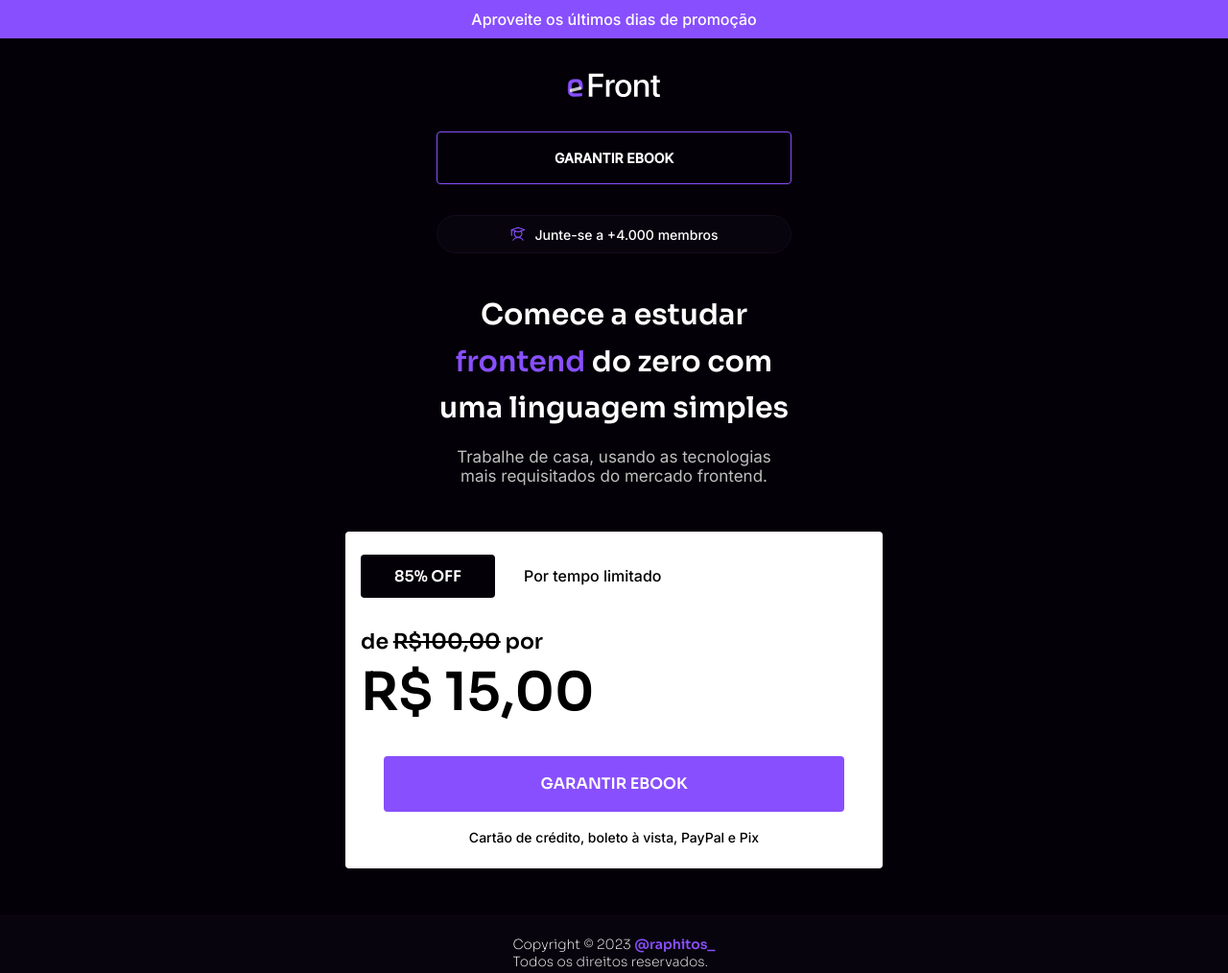
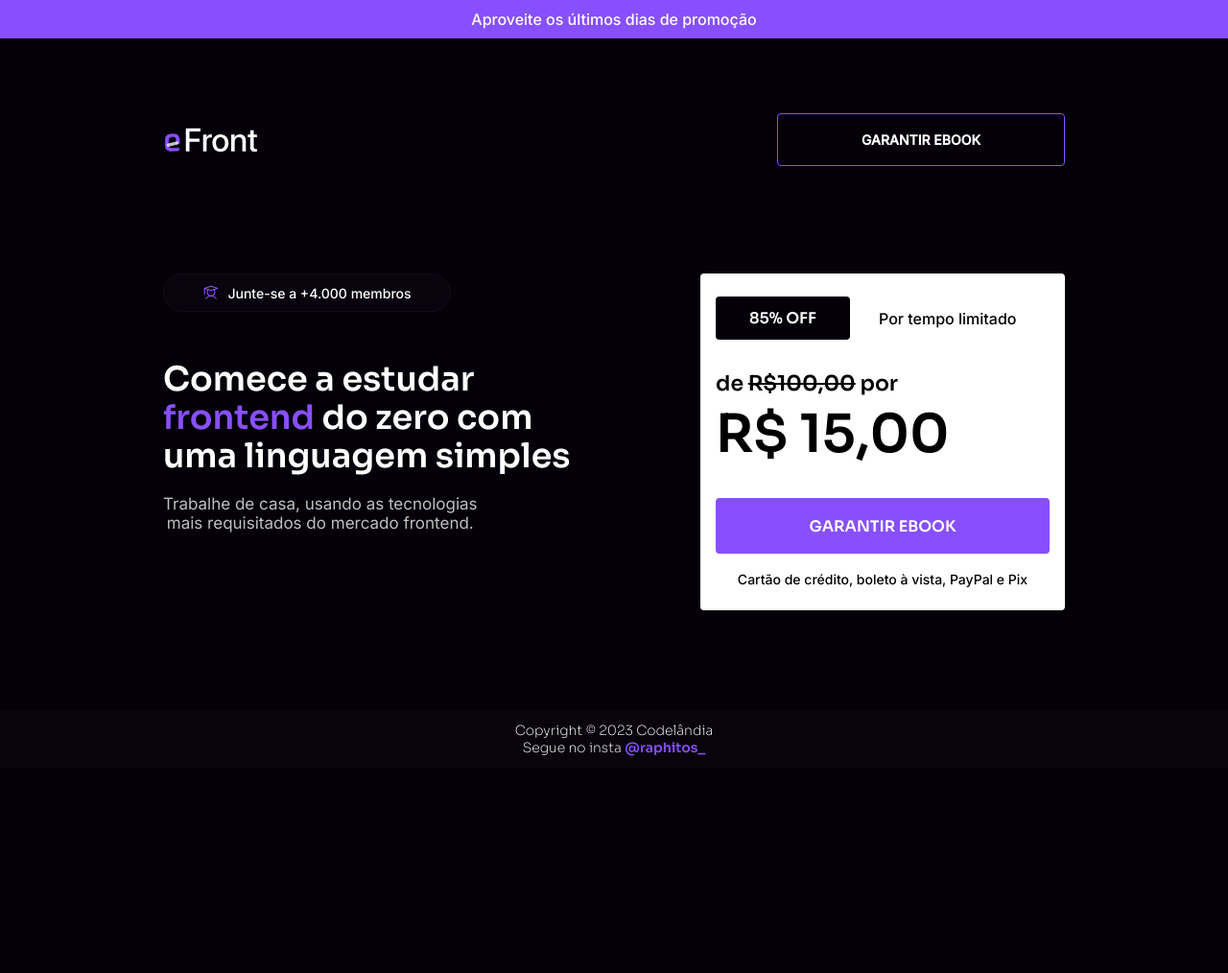
Before and after one commit to RaphaelMelo1/projectLogin, a plain HTML site: page index.html in a window 1280 px wide. Shown: the whole page at 96% size. After the commit the page ends 800 px from the top, so only its background shows below. Drawn offline with Linux system fonts and the light colour scheme.

Commit message:
update laptop layout

```diff
--- a/index.html
+++ b/index.html
@@ -21,9 +21,14 @@
 
   <main>
 
+    <div class="desktop-top-main">
       <img src="./logo.svg" alt="Logo eFront" id="eFrontLogo">
 
       <a href="https://instagram.com/raphitos_" target="_blank" id="firstButton">garantir ebook</a>
+    </div>
+
+    <div class="middle-main">
+      <div class="middle-left-main">
 
         <div id="students">
             <img src="./student.svg" alt="Ícone de um estudante">
@@ -34,6 +39,9 @@
 
         <p id="secondParagraph">Trabalhe de casa, usando as tecnologias <br> mais requisitados do mercado frontend.</p>
 
+      </div>
+
+
         <div class="card">
 
           <div class="top-card">
@@ -41,7 +49,7 @@
             <span id="time">Por tempo limitado</span>
           </div>
 
-        <span id="firstPrice">de <span>R$100,00</span> por</span>
+            <span id="firstPrice">de  <span>R$100,00</span> por</span>
             <span id="secondPrice">R$ 15,00</span>
 
             <a href="https://instagram.com/raphitos_" id="secondButton" target="_blank">garantir ebook</a>
@@ -52,10 +60,11 @@
 
         </div>
 
+    </div>
   </main>
 
     <footer>
-      <p>Copyright © 2023 <span id="instagram">@raphitos_</span><br> Todos os direitos reservados.</p>
+      <p>Copyright © 2023 Codelândia<br>Segue no insta <a href="https://instagram.com/raphitos_" id="instagram" target="_blank">@raphitos_</a></p>
     </footer>
 
 
--- a/style.css
+++ b/style.css
@@ -7,16 +7,21 @@
   font-size: 62.5%;
 
   --purple-color: #884FFE;
+  --purple-color-hover: #7d43f1;
   --black-color: #030007;
   --blackTwo-color: #08040D;
   --gray-color: #BFBFBF;
   --border-students: #130B1D;
 }
 
+html {
+  overflow-y: hidden;
+}
+
 body {
   background: var(--black-color);
   color: #fff;
-
+  height: 100vh;
   position: relative;
 }
 
@@ -52,11 +57,17 @@ main {
   align-items: center;
   margin: 3.2rem 2rem 0 2rem;
 }
+.desktop-top-main {
+  display: flex;
+  flex-direction: column;
+  align-items: center;
+  width: 100%;
+}
 #eFrontLogo {
   width: clamp(6.8rem, 2rem + 15vw, 10rem);
   margin-bottom: 3.2rem;
 }
-main #firstButton {
+#firstButton {
   width: 100%;
   max-width: 37rem;
   height: clamp(3.5rem, 3.5rem + 2vw, 5.5rem);
@@ -71,6 +82,10 @@ main #firstButton {
   place-content: center;
   font-size: 1.4rem;
   margin-bottom: 3.2rem;
+}
+.middle-page {
+  display: flex;
+  flex-direction: column;
 }
 #students {
   width: 100%; /*colocar clamp*/
@@ -96,7 +111,7 @@ main #firstButton {
 #firstParagraph {
   text-align: center;
   font-size: clamp(2.3rem, 1.3rem + 3vw, 3rem); /* 2.4 min*/
-  line-height: clamp(2.8rem, 1rem + 3vw, 5.4rem); /*3.2 min*/
+  line-height: clamp(2.8rem, 1rem + 3vw, 3.5rem);
   margin-bottom: 1.6rem;
   font-weight: 600;
 }
@@ -192,9 +207,80 @@ footer {
   display: flex;
   align-items: center;
   justify-content: center;
+  text-align: center;
   font-size: 1.4rem;
 }
 footer #instagram {
   color: var(--purple-color);
   font-weight: 600;
+  text-decoration: none;
+  transition: color 0.1s;
 }
+footer #instagram:hover {
+  color: var(--purple-color-hover);
+}
+
+/* media */
+
+
+@media (min-width: 1024px) {
+
+  body {
+    display: grid;
+  }
+  main {
+    width: 100%;
+    max-width: 94rem; /*colocar clamp*/
+    justify-self: center;
+    margin: 3.2rem auto 7rem;
+  }
+
+  .desktop-top-main {
+    flex-direction: row;
+    justify-content: space-between;
+  }
+
+  #firstButton {
+    width: 30rem; /*colocar clamp*/
+    transition: background 0.2s;
+  }
+  #firstButton:hover {
+    background: var(--purple-color-hover);
+  }
+  .middle-main {
+    width: 100%;
+    display: flex;
+    justify-content: space-between;
+    margin-top: 8rem;
+  }
+  .middle-left-main {
+    display: flex;
+    flex-direction: column;
+    align-items: start;
+  }
+  #students {
+    max-width: 30rem;
+  }
+  #firstParagraph {
+    text-align: start;
+    margin: 1rem 0 2rem;
+    font-size: 3.5rem;
+    line-height: 4rem;
+  }
+
+  .card {
+    max-width: 38rem;
+  }
+  #secondButton {
+    transition: background 0.1s;
+  }
+  #secondButton:hover {
+    background: var(--purple-color-hover);
+  }
+  footer {
+    height: 6rem;
+    position: absolute;
+    bottom: 0;
+  }
+
+}
```
Lines whose indentation alone changed are shown as unchanged.
